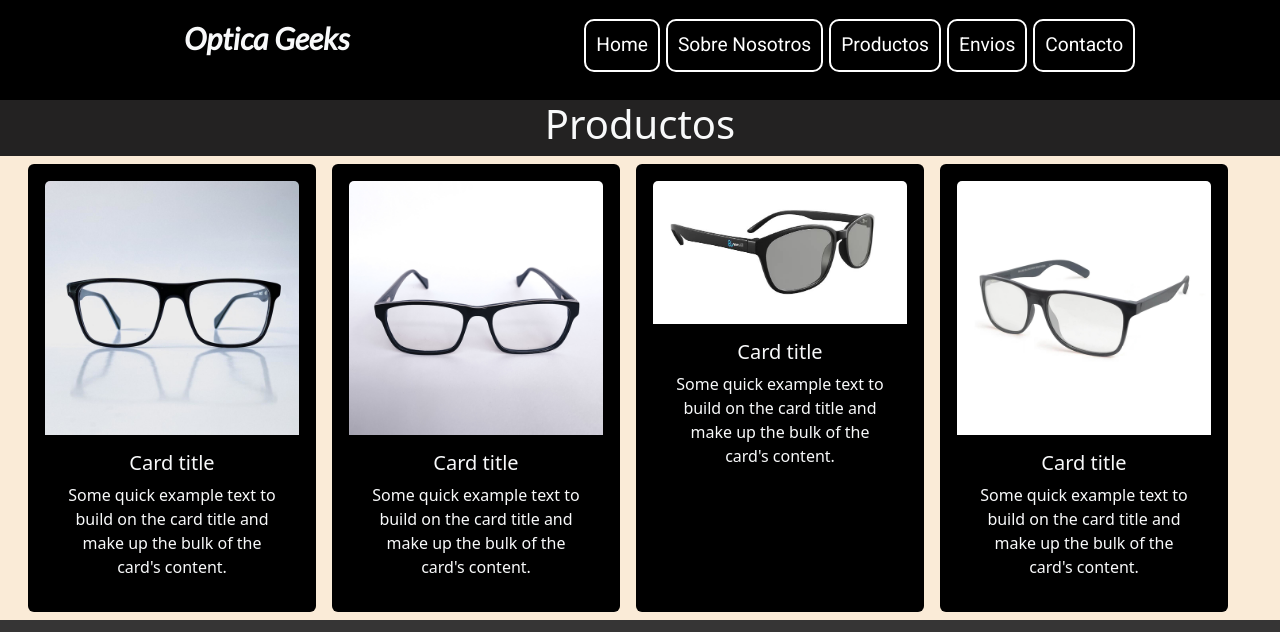
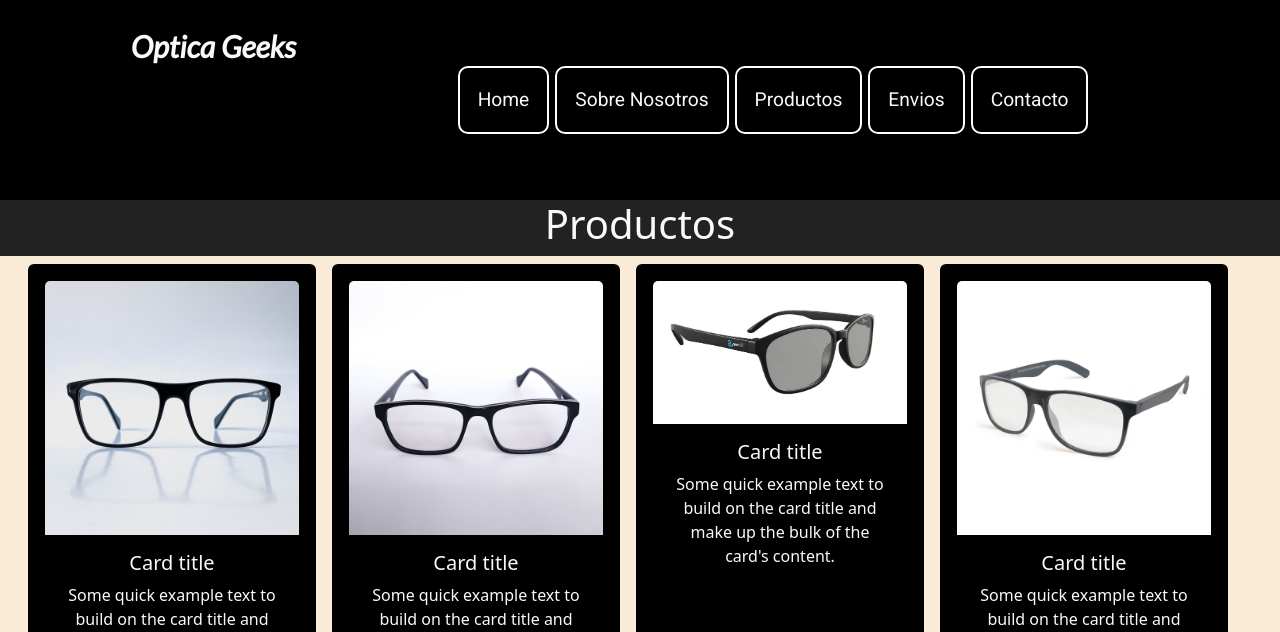
Before and after one commit to GonzaEze/Proyecto, a plain HTML site: page pages/productos.html in a window 1280 px wide. Shown: the top 632 px of the page. Drawn offline with nearby package versions, Linux system fonts and the light colour scheme.

Commit message:
retoques rama-dos

```diff
--- a/css/main.css
+++ b/css/main.css
@@ -975,22 +975,29 @@ footer {
 
     /*Productos Aplicando Boostrap*/
 
+        .header-boostrap {
+            height: 200px;
+        }
+
+
         .font-boostrap{
+
             font-family: 'Lato', sans-serif;
             padding-left: 20px;
             font-size: 1.9rem;
             font-weight: bold;
+
         }
 
         .bg-color{
             background-color: antiquewhite;
             height: auto;
-
         }
 
         .bg-h1 {
             background-color: rgb(35, 34, 34);
             text-align: center;
+
 
         }
 
--- a/pages/productos.html
+++ b/pages/productos.html
@@ -29,15 +29,33 @@
 <body>
     <div class="container-fluid text-center">
         <header class=" row header-boostrap">
-                <p class="col-5 text-light font-boostrap p-3">Optica Geeks</p>
-                <nav class="col-7 p-3">
-                    <ul>
-                        <li><a href="../index.html">Home</a></li>
-                        <li><a href="sobrenosotros.html">Sobre Nosotros</a></li>
-                        <li><a href="productos.html">Productos</a></li>
-                        <li><a href="envios.html">Envios</a></li>
-                        <li><a href="contacto.html">Contacto</a></li>
-                    </ul>
+                <p class="col-4 text-light font-boostrap p-4">Optica Geeks</p>
+                <nav class=" col-8 navbar navbar-expand-lg bg-black">
+                  <div class="container-fluid">
+                    <a class="navbar-brand" href="#"></a>
+                    <button class="navbar-toggler bg-light" type="button" data-bs-toggle="collapse" data-bs-target="#navbarSupportedContent" aria-controls="navbarSupportedContent" aria-expanded="false" aria-label="Toggle navigation">
+                      <span class="navbar-toggler-icon"></span>
+                    </button>
+                    <div class="collapse navbar-collapse" id="navbarSupportedContent">
+                      <ul class="navbar-nav m-0">
+                        <li class="nav-item">
+                          <a class="nav-link active text-light" aria-current="page" href="../index.html">Home</a>
+                        </li>
+                        <li class="nav-item">
+                          <a class="nav-link text-light" href="sobrenosotros.html">Sobre Nosotros</a>
+                        </li>
+                        <li class="nav-item">
+                          <a class="nav-link text-light" href="productos.html">Productos</a>
+                        </li>
+                        <li class="nav-item">
+                          <a class="nav-link text-light" href="envios.html">Envios</a>
+                        </li>
+                        <li class="nav-item ">
+                          <a class="nav-link text-light" href="contacto.html">Contacto</a>
+                        </li>
+                      </ul>
+                    </div>
+                  </div>
                 </nav>
         </header>
 
@@ -46,9 +64,9 @@
             <h1> Productos </h1>
             </div>
 
-            <section class="row justify-content-center">
+            <section class="row justify-content-center section-boostrap">
                 <div class="card m-2 bg-black p-3 text-light" style="width: 18rem;">
-                    <img src="../img/lentes1.jpeg" class="card-img-top" alt="...">
+                    <img src="../img/lentes1.jpeg" class="card-img-top" alt="Lentes Geeks 1">
                     <div class="card-body">
                       <h5 class="card-title">Card title</h5>
                       <p class="card-text">Some quick example text to build on the card title and make up the bulk of the card's content.</p>
@@ -56,7 +74,7 @@
                   </div>
 
                   <div class="card m-2 bg-black p-3 text-light" style="width: 18rem;">
-                    <img src="../img/lentes2.jpg" class="card-img-top" alt="...">
+                    <img src="../img/lentes2.jpg" class="card-img-top" alt="Lentes Geeks2">
                     <div class="card-body">
                       <h5 class="card-title">Card title</h5>
                       <p class="card-text">Some quick example text to build on the card title and make up the bulk of the card's content.</p>
@@ -64,7 +82,7 @@
                   </div>
 
                   <div class="card m-2 bg-black p-3 text-light" style="width: 18rem;">
-                    <img src="../img/lentes3.jpg" class="card-img-top" alt="...">
+                    <img src="../img/lentes3.jpg" class="card-img-top" alt="Lentes Geeks3">
                     <div class="card-body">
                       <h5 class="card-title">Card title</h5>
                       <p class="card-text">Some quick example text to build on the card title and make up the bulk of the card's content.</p>
@@ -73,7 +91,7 @@
                   </div>
 
                   <div class="card m-2 bg-black p-3 text-light" style="width: 18rem;">
-                    <img src="../img/lentes4.jpg" class="card-img-top" alt="...">
+                    <img src="../img/lentes4.jpg" class="card-img-top" alt="Lentes Geeks4">
                     <div class="card-body">
                       <h5 class="card-title">Card title</h5>
                       <p class="card-text">Some quick example text to build on the card title and make up the bulk of the card's content.</p>
@@ -99,5 +117,7 @@
                 </p>
             </footer>
     </div>
+    <!-- JavaScript Bundle with Popper -->
+  <script src="https://cdn.jsdelivr.net/npm/bootstrap@5.2.0-beta1/dist/js/bootstrap.bundle.min.js" integrity="sha384-pprn3073KE6tl6bjs2QrFaJGz5/SUsLqktiwsUTF55Jfv3qYSDhgCecCxMW52nD2" crossorigin="anonymous"></script>
 </body>
 </html>
```
